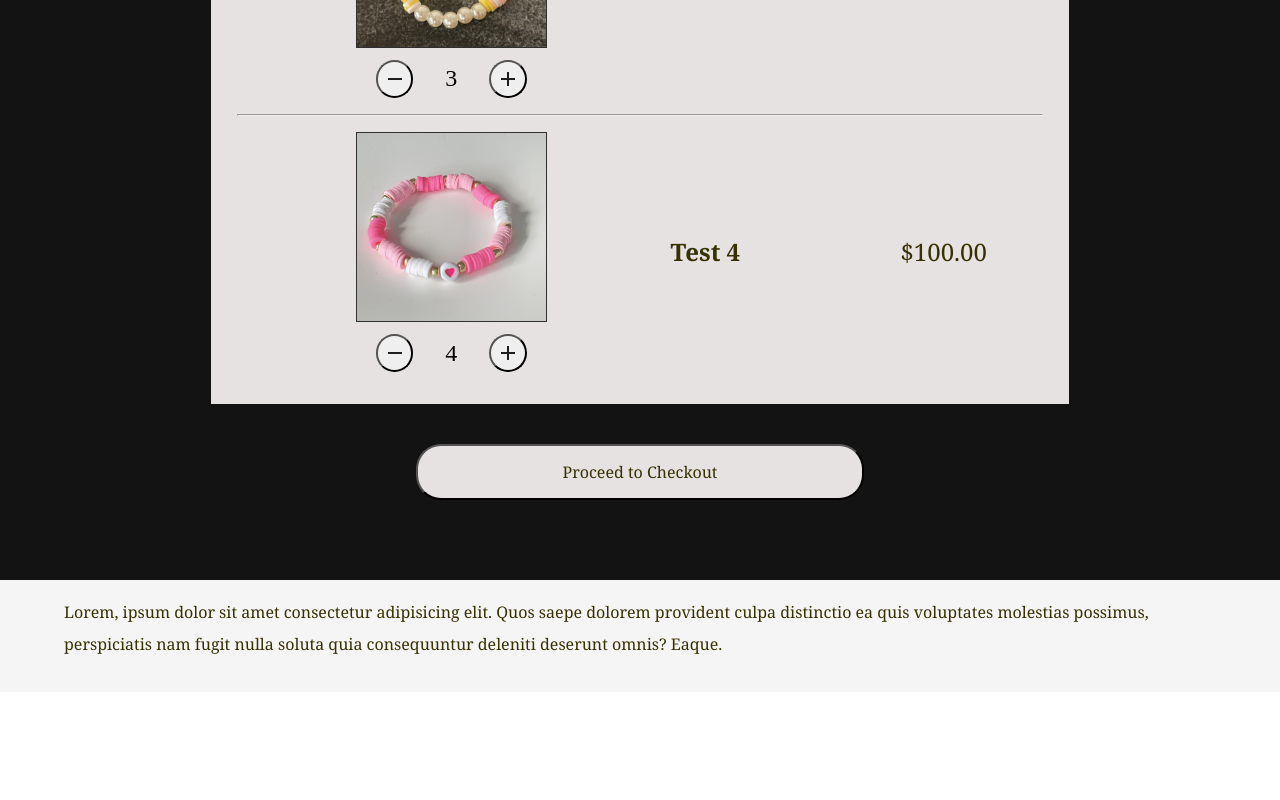
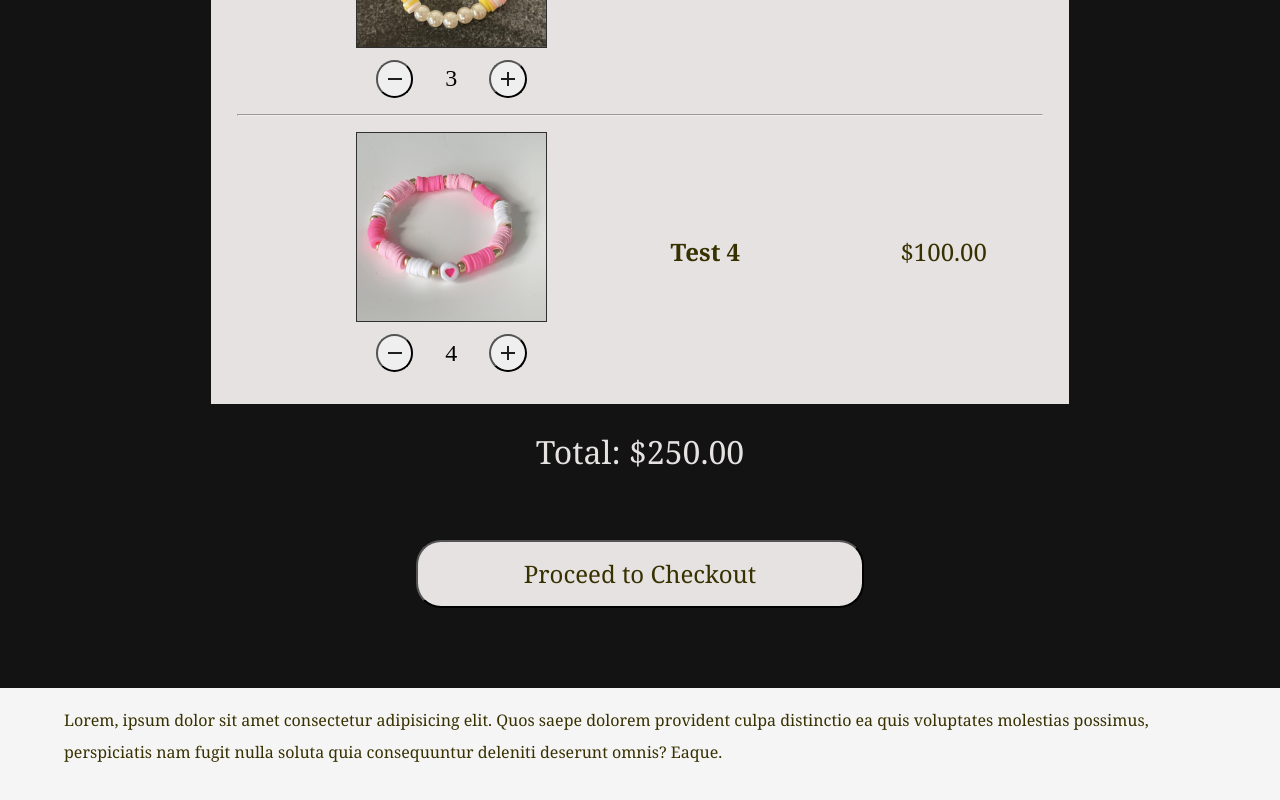
Before and after one commit to trulyforevergems/trulyforevergems-website, a SvelteKit app: page /cart in a window 1280 px wide. Shown: the part 928-1728 px from the top of the page. Before the commit the page ends 1620 px from the top, so only its background shows below. Built offline with nearby package versions, Linux system fonts and the light colour scheme; a web font is replaced by a local one.

Commit message:
added total section to cart

```diff
--- a/src/lib/code/index.ts
+++ b/src/lib/code/index.ts
@@ -1,36 +1,47 @@
-import test_image_one from "$lib/assets/images/test_image_one.jpg";
-import test_image_two from "$lib/assets/images/test_image_two.jpg";
-import test_image_three from "$lib/assets/images/test_image_three.jpg";
-import test_image_four from "$lib/assets/images/test_image_four.jpg";
+import testImageOne from "$lib/assets/images/test_image_one.jpg";
+import testImageTwo from "$lib/assets/images/test_image_two.jpg";
+import testImageThree from "$lib/assets/images/test_image_three.jpg";
+import testImageFour from "$lib/assets/images/test_image_four.jpg";
 import type { CartItem, Listing } from "./types";
+
+/**
+ * Converts the price (in cents) to a formatted string.
+ */
+export function getFormattedPrice(price: number): string {
+    let usdFormat = new Intl.NumberFormat("en-US", {
+        style: "currency",
+        currency: "USD",
+    });
+    return usdFormat.format(price / 100);
+}
 
 export const TestListings: Listing[] = [
     {
         name: "Test 1",
         productId: "0001",
-        imageUrl: test_image_one,
-        price: "$25.00",
+        imageUrl: testImageOne,
+        price: 25_00,
         colors: ["#F48694", "#F6DF69", "#F5C5B9"],
     },
     {
         name: "Test 2",
         productId: "0002",
-        imageUrl: test_image_two,
-        price: "$50.00",
+        imageUrl: testImageTwo,
+        price: 50_00,
         colors: ["#773F95", "#E3ABDE"],
     },
     {
         name: "Test 3",
         productId: "0003",
-        imageUrl: test_image_three,
-        price: "$75.00",
+        imageUrl: testImageThree,
+        price: 75_00,
         colors: ["#E7C653", "#E9A897", "#FEEDD8"],
     },
     {
         name: "Test 4",
         productId: "0004",
-        imageUrl: test_image_four,
-        price: "$100.00",
+        imageUrl: testImageFour,
+        price: 100_00,
         colors: ["#C24058", "#F2C0D3", "#EDEFF5"],
     },
 ];
--- a/src/lib/components/CartCard.svelte
+++ b/src/lib/components/CartCard.svelte
@@ -3,7 +3,7 @@
     import increase_icon from "$lib/assets/icons/add_1_icon.svg";
     import decrease_icon from "$lib/assets/icons/remove-icon.svg";
     import trash_icon from "$lib/assets/icons/trash_can.svg";
-    import { TestCart } from "$lib/code";
+    import { getFormattedPrice, TestCart } from "$lib/code";
 
     let { listing, quantity }: CartItem = $props();
     const { name, imageUrl, price, colors } = $derived(listing);
@@ -55,7 +55,7 @@
     <div class="name-and-price-container">
         <p class="name-text">{name}</p>
         <span class="name-price-gap"></span>
-        <p class="price-text">{price}</p>
+        <p class="price-text">{getFormattedPrice(price)}</p>
     </div>
 </div>
 
--- a/src/lib/components/ListingCard.svelte
+++ b/src/lib/components/ListingCard.svelte
@@ -2,6 +2,7 @@
     import { type Listing } from "$lib/code/types";
     import increase_icon from "$lib/assets/icons/add_1_icon.svg";
     import decrease_icon from "$lib/assets/icons/remove-icon.svg";
+    import { getFormattedPrice } from "$lib/code";
 
     const { name, imageUrl, price }: Listing = $props();
     let quantity = $state(0);
@@ -23,7 +24,7 @@
         <img src={imageUrl} alt="image for {name}" />
     </div>
     <div class="price-and-button-container">
-        <p>{price}</p>
+        <p>{getFormattedPrice(price)}</p>
         {#if quantity == 0}
             <button type="button" onclick={increase_quantity}>
                 Add to Cart
--- a/src/routes/+error.svelte
+++ b/src/routes/+error.svelte
@@ -1,6 +1,3 @@
-<script>
-</script>
-
 <div class="error-message-container">
     <p>Error</p>
     <p>The page you are looking for does not exist</p>
--- a/src/routes/cart/+page.svelte
+++ b/src/routes/cart/+page.svelte
@@ -1,7 +1,12 @@
-<script>
-    import { TestCart } from "$lib/code";
+<script lang="ts">
+    import { getFormattedPrice, TestCart } from "$lib/code";
     import CartCard from "$lib/components/CartCard.svelte";
-    import { onMount } from "svelte";
+
+    function getTotal(): number {
+        return TestCart.map((item) => item.listing.price).reduce(
+            (a, b) => a + b,
+        );
+    }
 </script>
 
 <div id="content-container">
@@ -15,6 +20,7 @@
             {/if}
         {/each}
     </div>
+    <p id="total-text">Total: {getFormattedPrice(getTotal())}</p>
     <button type="button" id="checkout-button" class="dark">
         Proceed to Checkout
     </button>
@@ -40,6 +46,13 @@
         font-size: 2em;
     }
 
+    #total-text {
+        color: var(--md-sys-color-on-surface);
+        font-size: 2em;
+
+        margin: 2vh 0;
+    }
+
     #checkout-button {
         background-color: var(--md-sys-color-inverse-surface);
 
@@ -50,7 +63,7 @@
         width: 50%;
         aspect-ratio: 8 / 1;
 
-        font-size: 1em;
+        font-size: 1.5em;
     }
 
     #checkout-button:hover {
@@ -61,6 +74,13 @@
         cursor: pointer;
     }
 
+    /* Extra small devices (phones, 600px and down) */
+    @media only screen and (max-width: 600px) {
+        #checkout-button {
+            width: 80%;
+        }
+    }
+
     /* Large devices (laptops/desktops, 992px and up) */
     @media only screen and (min-width: 992px) {
         #content-container {
```
Also changed, not shown: src/lib/code/types.ts (+8 -1 lines).
